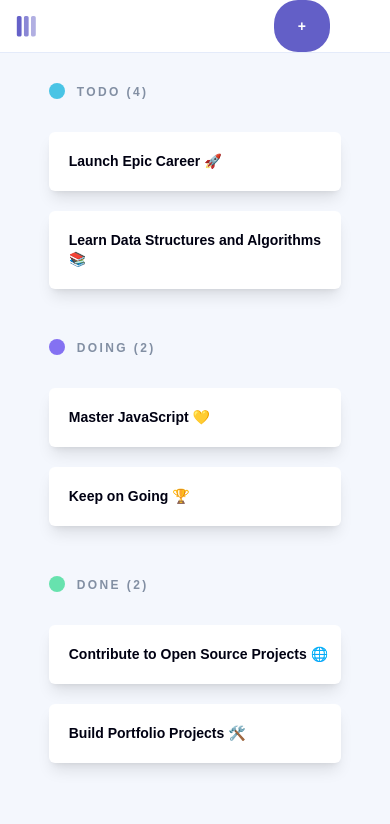
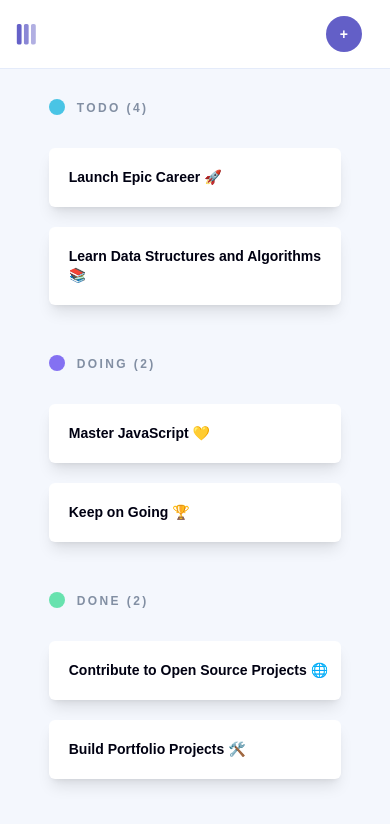
Before and after one commit to RubenOpperman/RUBOPP25120_FTO2502_GroupB_Ruben-Opperman_JSL05, a website: page src/index.html in a window 390 px wide. Drawn offline with Linux system fonts and the light colour scheme.

```diff
--- a/src/index.html
+++ b/src/index.html
@@ -57,10 +57,10 @@
           >
             Launch Career
           </h2>
-          <div class="ml-auto pr-15">
+          <div class="ml-auto md:pr-15 pr-7 py-4">
             <button
               id="add-task-btn"
-              class="ml-15 font-bold text-primary-color text-sm bg-[#635FC7] px-6 py-4 rounded-3xl"
+              class="font-bold text-primary-color text-sm bg-[#635FC7] md:px-6 md:py-4 px-3.5 py-2 md:rounded-3xl rounded-full"
             ></button>
           </div>
         </div>
```
Also changed, not shown: src/main.js (+15 -3 lines), src/output.css.
